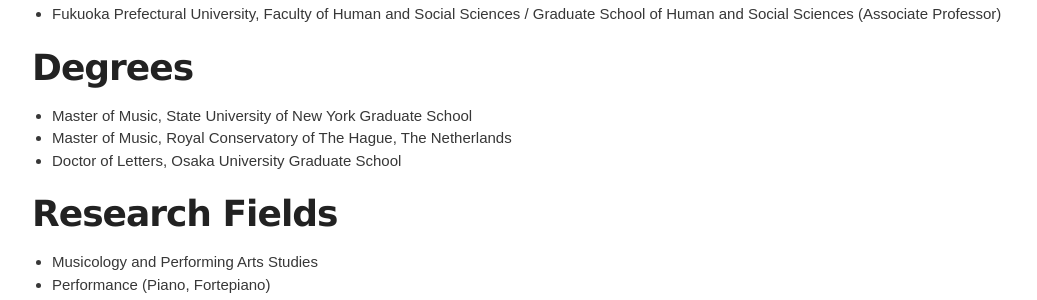
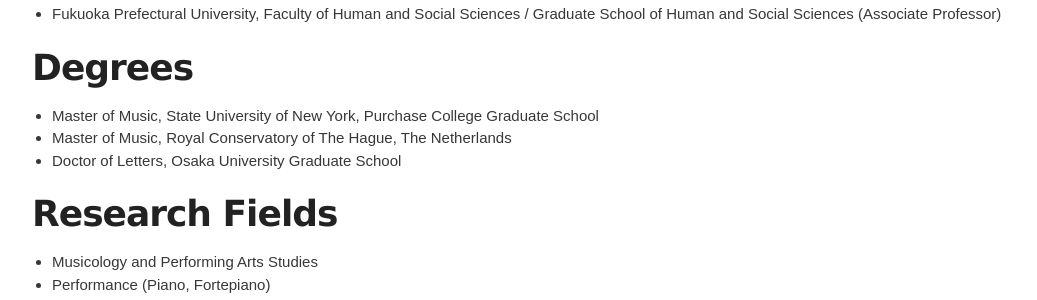
Before and after one commit to akikowashino/akikowashino.github.io, a Jekyll site: the page built from index-en.md, in a window 1280 px wide and 900 px high, scrolled down 349 px. Shown: the part 153-453 px from the top of the window, without its empty margins (118-1155 px from the left). Built offline with Jekyll 4.4.1, drawn with Linux system fonts in a browser that asks for light colours.

Commit message:
Update index-en.md

```diff
--- a/index-en.md
+++ b/index-en.md
@@ -16,7 +16,7 @@
 * Fukuoka Prefectural University, Faculty of Human and Social Sciences / Graduate School of Human and Social Sciences (Associate Professor)
 
 # Degrees
-* Master of Music, State University of New York Graduate School
+* Master of Music, State University of New York, Purchase College Graduate School
 * Master of Music, Royal Conservatory of The Hague, The Netherlands
 * Doctor of Letters, Osaka University Graduate School
 
```
